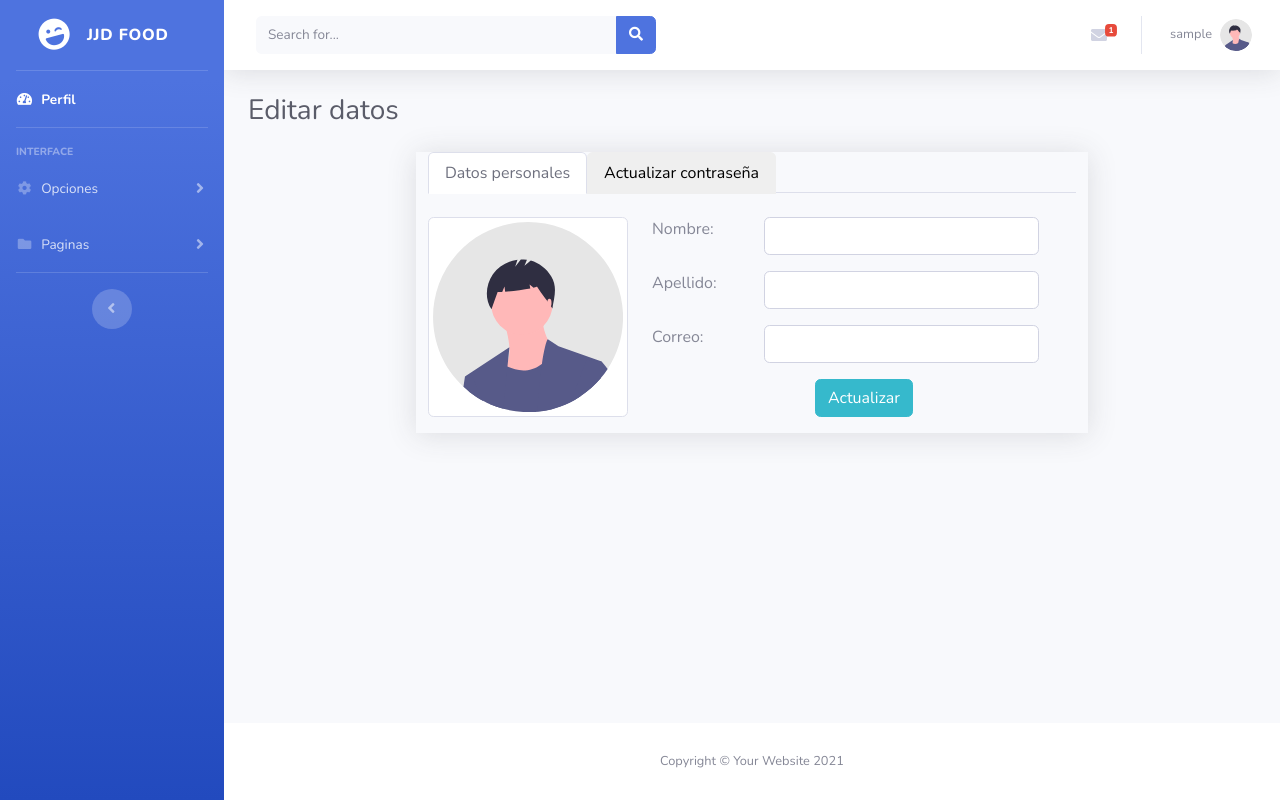
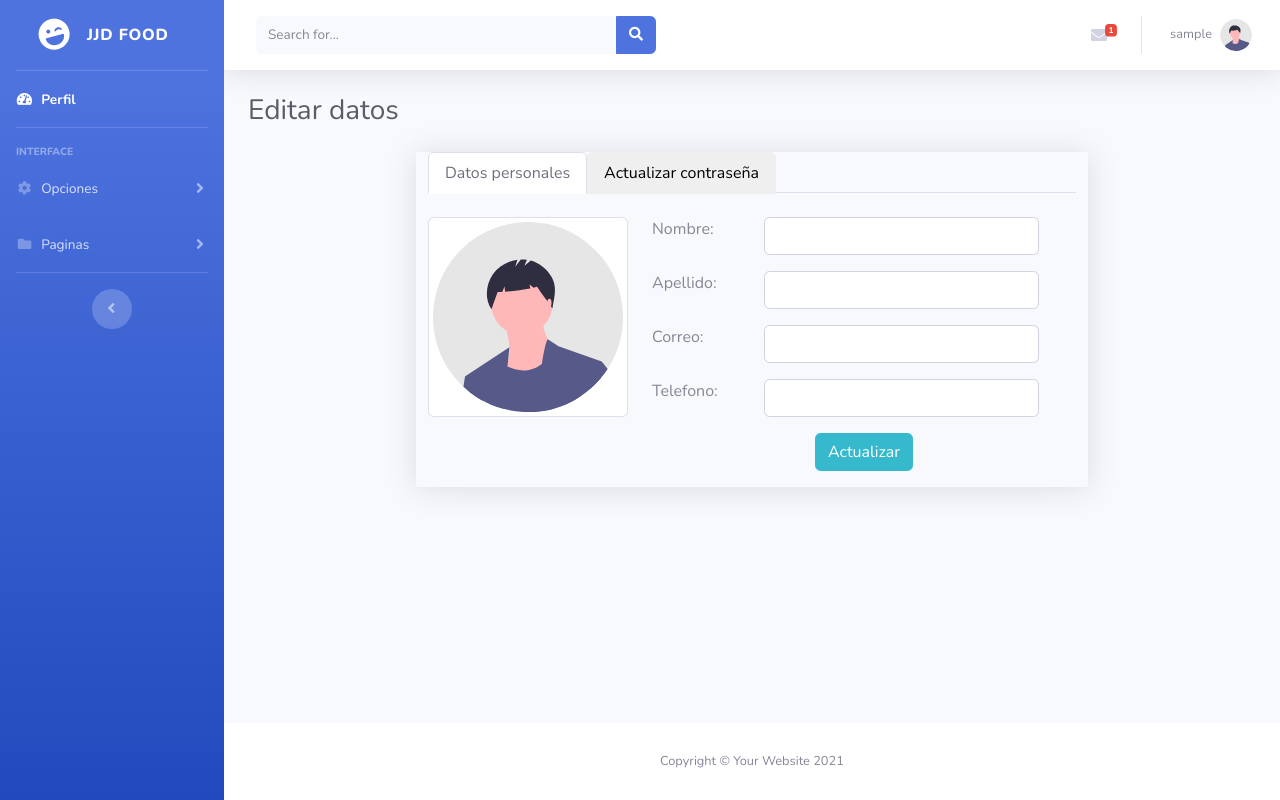
Before and after one commit to NicolasD1440/Myweb, a PHP site: page /usuario/editar_datos.php in a window 1280 px wide. Run offline with PHP 8.4, Linux system fonts and the light colour scheme; a user stored in the database is signed in; data comes from the database, SQL or seed files in the repository; data that the repository does not hold is empty; some libraries are stand-ins or nearby versions.

Commit message:
cambios 2

```diff
--- a/login/Login.php
+++ b/login/Login.php
@@ -62,7 +62,7 @@
             </div>
             <div class="input-field">
               <i class="fas fa-user"></i>
-              <input type="number" required name="telefono" placeholder="Telefono" />
+              <input type="number" required name="Telefono" placeholder="Telefono" />
             </div>
             <div class="input-field">
               <i class="fas fa-lock"></i>
--- a/usuario/editar_datos.php
+++ b/usuario/editar_datos.php
@@ -292,11 +292,16 @@ $Datos = mysqli_fetch_array($resultado);
 
                                        <div class="form-group row">
                                          <label for="email" class="col-3">Correo: </label>
-
-                                         <div class="col-8">
+                                          <div class="col-8">
                                            <input type="text" name="Correo" value="<?php echo $Datos[5] ?>" class="form-control" >
                                          </div>
+                                       </div>
 
+                                       <div class="form-group row">
+                                         <label for="Telefono" class="col-3">Telefono: </label>
+                                          <div class="col-8">
+                                           <input type="number" name="Telefono" value="<?php echo $Datos[6] ?>" class="form-control" >
+                                         </div>
                                        </div>
 
 
@@ -386,7 +391,7 @@ $Datos = mysqli_fetch_array($resultado);
                 <div class="modal-body">Seleciona "Cerrar sesion" si estas seguro de que quires cerrar sesion.</div>
                 <div class="modal-footer">
                     <button class="btn btn-secondary" type="button" data-dismiss="modal">Cancelar</button>
-                    <a class="btn btn-primary" href="../index.php">Cerrar sesion</a>
+                    <a class="btn btn-primary" href="../logout/logout.php">Cerrar sesion</a>
                 </div>
             </div>
         </div>
```
